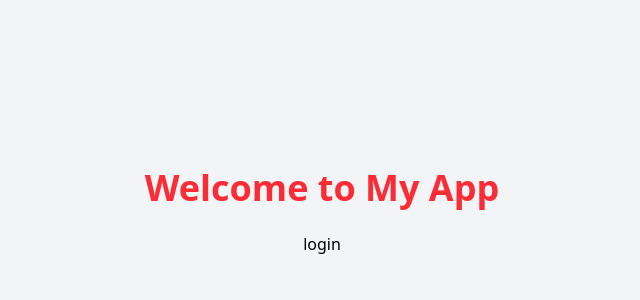
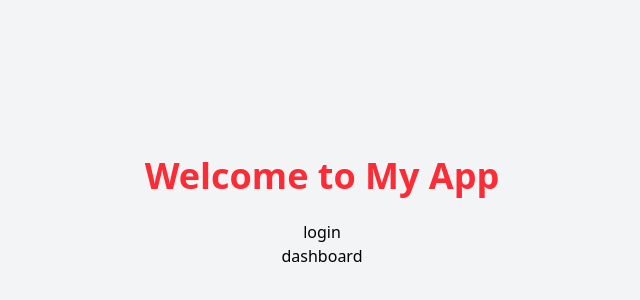
Before and after one commit to Ankit-Mishra0/supplyStreet, a Next.js app: page / in a window 1280 px wide. Shown: the part 188-488 px from the top of the page, without its empty margins (318-958 px from the left). Built offline with nearby package versions, Linux system fonts and the light colour scheme.

Commit message:
button added

```diff
--- a/app/page.js
+++ b/app/page.js
@@ -5,6 +5,7 @@ export default function Home() {
     <div className="flex flex-col items-center justify-center min-h-screen bg-gray-100">
       <h1 className="text-4xl font-bold mb-6 text-red-500">Welcome to  My App</h1>
       <Link href="/login"> <button>login</button></Link>
+       <Link href="/dashboard"> <button>dashboard</button></Link>
 
     </div>
   );
```
